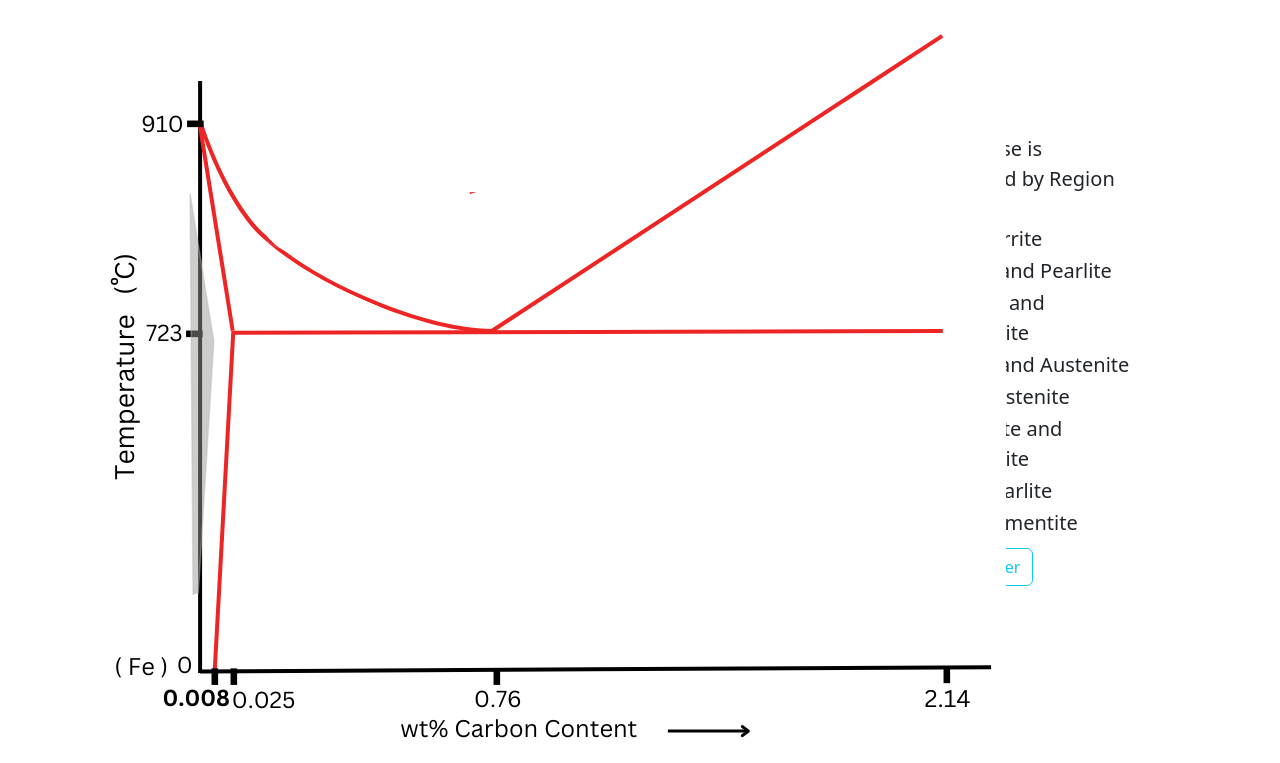
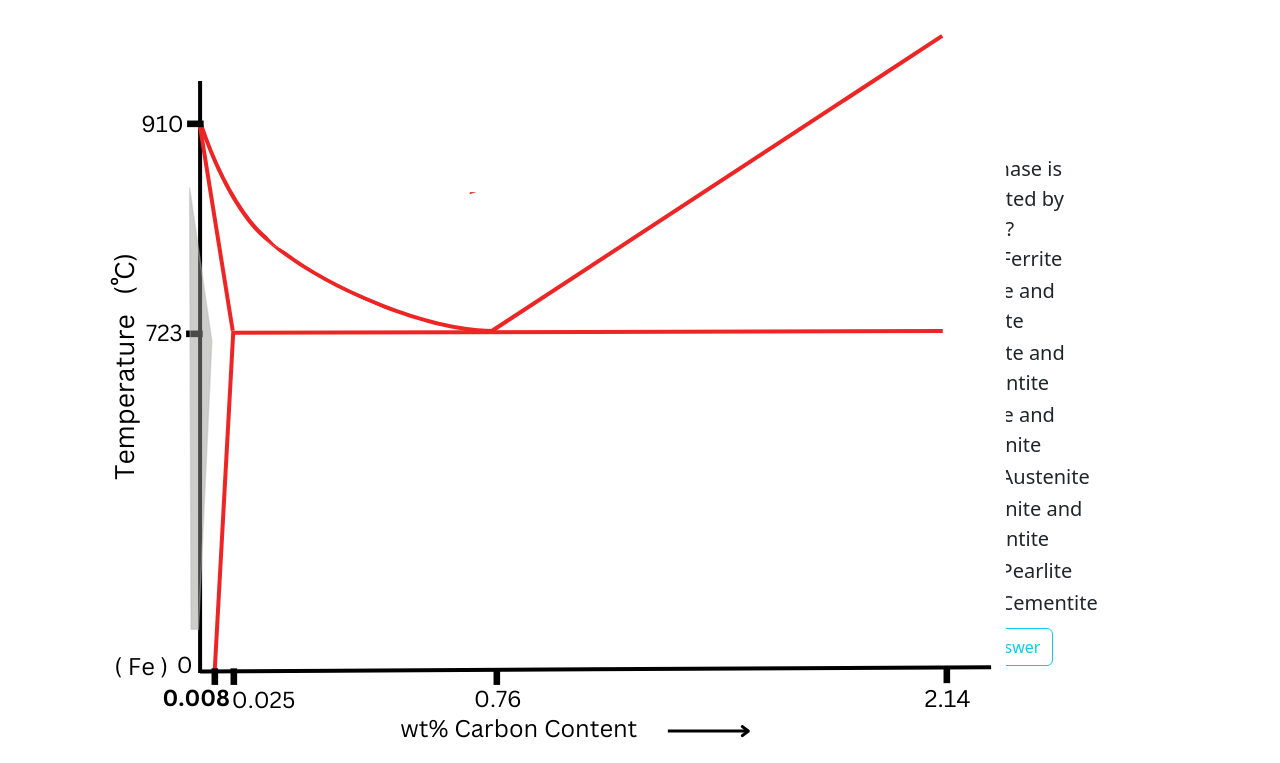
Before and after one commit to DevmanushRaky/complete-experiment6, a plain HTML site: page Simulator1.html in a window 1280 px wide. Shown: the part 112-875 px from the top of the page. Drawn offline with nearby package versions, Linux system fonts and the light colour scheme.

Commit message:
fixing alignment

```diff
--- a/Simulator1.html
+++ b/Simulator1.html
@@ -25,7 +25,7 @@
         .svg-container {
             position: absolute;
             top: 0;
-            left: 34px;
+            left:32px;
             /* left: -235px; */
             width: 100%;
             height: 100%;
@@ -56,7 +56,7 @@
             justify-content: center;
             align-items: center;
             margin-top: 70px;
-            padding: 60px;
+            padding: 80px;
             font-size: 20px
         }
     </style>
@@ -73,30 +73,29 @@
             <div class="col-md-8 col-sm-12 relative-container">
 
 
-                <img id="imageMap" src="images/Steel part of cp diagram simulator1 img.png" alt="" />
+                <img id="imageMap" src="images/Steel part of cp diagram simulator1 img.png" alt=""  />
 
                 <div class="svg-container">
                     <svg id="imageMapSvg" xmlns="http://www.w3.org/2000/svg" viewBox="0 0 1024 768">
 
                         <!-- Region F -->
-                        <polygon id="polygon-6" points="420,323,859,326,860,36" />
+                        <polygon id="polygon-6" points="470,321,922,300,920,3" />
 
                         <!-- Region C -->
-                        <polygon id="polygon-3" points="414,330,416,669,864,661,858,327" />
+                        <polygon id="polygon-3" points="441,331,917,328,920,699,433,713" />
 
                         <!-- Region B -->
-                        <polygon id="polygon-2" points="154,332,134,661,412,660,415,330" />
+                        <polygon id="polygon-2" points="150,335,465,325,465,706,130,711" />
 
                         <!-- Region A -->
-                        <polygon id="polygon-1" points="116,128,120,668,127,666,148,327" />
+                        <polygon id="polygon-1" points="118,120,120,715,130,715,148,327" />
 
                         <!-- Region D -->
-                        <polygon id="polygon-4"
-                            points="120,127,152,326,398,327,324,309,276,289,226,272,187,240,160,204" />
+                        <polygon id="polygon-4" points="117,126,152,323,405,326,332,281,283,255,244,236,204,208,168,183,138,154" />
 
                         <!-- Region E -->
                         <polygon id="polygon-5"
-                            points="122,119,706,127,408,322,366,318,306,304,250,279,196,241,148,186" />
+                            points="119,79,824,75,452,330,387,294,340,280,290,256,233,223,194,199,168,167,141,124" />
                     </svg>
                 </div>
             </div>
@@ -162,7 +161,8 @@
                             Only Cementite
                         </label>
                     </div>
-                    <button onclick="checkAnswer()" type="button" class="btn btn-outline-info my-2">Check Answer</button>
+                    <button onclick="checkAnswer()" type="button" class="btn btn-outline-info my-2">Check
+                        Answer</button>
                     <div class="feedback"></div>
                 </div>
             </div>
```
